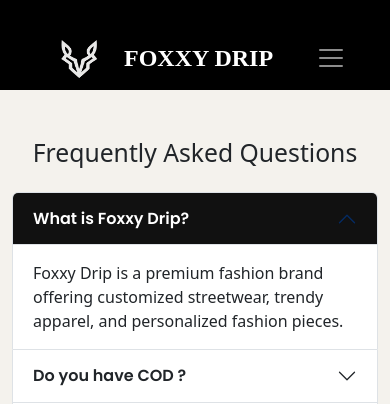
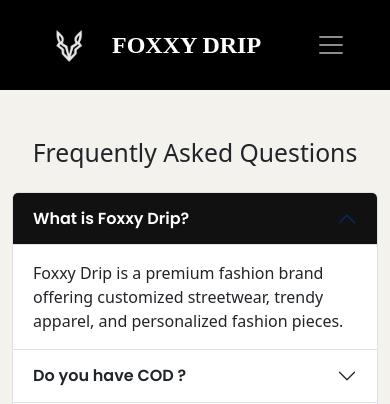
Before and after one commit to ArshGoel/Foxxy-Drip, a Django app: page /FAQ in a window 390 px wide. Shown: the top 404 px of the page. Run offline with Django 3.2, Linux system fonts and the light colour scheme; some web fonts are replaced.

Commit message:
responsive

```diff
--- a/Foxxy_Drip/settings.py
+++ b/Foxxy_Drip/settings.py
@@ -3,7 +3,7 @@
 BASE_DIR = os.path.dirname(os.path.dirname(os.path.abspath(__file__)))
 
 SECRET_KEY = 'x7qba81wr%o2d31pp_m(i*!pah(5&5)o)8h7oaybd&pixn!0ki'
-
+DEFAULT_AUTO_FIELD = 'django.db.models.BigAutoField'
 DEBUG = True
 
 ALLOWED_HOSTS = ["*"]
--- a/Services/templates/upload_product.html
+++ b/Services/templates/upload_product.html
@@ -34,13 +34,11 @@
         <input type="number" step="0.01" name="price" required><br><br>
 
         <label>Available Sizes:</label><br>
-        <input type="checkbox" name="available_sizes" value="XS"> Extra Small (XS)<br>
         <input type="checkbox" name="available_sizes" value="S"> Small (S)<br>
         <input type="checkbox" name="available_sizes" value="M"> Medium (M)<br>
         <input type="checkbox" name="available_sizes" value="L"> Large (L)<br>
         <input type="checkbox" name="available_sizes" value="XL"> Extra Large (XL)<br>
         <input type="checkbox" name="available_sizes" value="XXL"> Extra Extra Large (XXL)<br>
-        <input type="checkbox" name="available_sizes" value="XXXL"> Extra Extra Extra Large (XXXL)<br><br>
 
         <label>Color:</label><br>
         <input type="text" name="color" required><br><br>
--- a/static/css/base.css
+++ b/static/css/base.css
@@ -1,16 +1,30 @@
-body {
-    margin: 0;
-    padding: 0;
-    background-color: #f4f2ed;
-}
-
 .navbar {
-    height: 90px;
     background-color: #000;
     padding-left: 190px;
     padding-right: 190px;
     padding-top: 20px;
     padding-bottom: 20px;
+    min-height: 90px; /* Keeps desktop height but allows expansion */
+}
+
+/* Mobile adjustments */
+@media (max-width: 991.98px) {
+    .navbar {
+        padding-left: 20px;
+        padding-right: 20px;
+        padding-top: 10px;
+        padding-bottom: 10px;
+    }
+    .navbar-collapse {
+        position: static; /* Allows menu to push down content */
+        background-color: #000; /* So dropdown is visible on mobile */
+        padding-bottom: 10px;
+    }
+}
+body {
+    margin: 0;
+    padding: 0;
+    background-color: #f4f2ed;
 }
 
 .navbar-nav {
--- a/templates/base.html
+++ b/templates/base.html
@@ -22,26 +22,28 @@
 </head>
 
 <body class="d-flex flex-column min-vh-100">
+
     {% comment %} Navabar {% endcomment %}
     <nav class="navbar navbar-expand-lg navbar-dark bg-dark">
     <div class="container-fluid">
         <!-- Logo -->
-                <a class="navbar-brand" href="/">
-                    <img src="{% static 'images/logo-main.ico' %}" width="70" height="60" alt="Beast Logo">
+        <a class="navbar-brand d-flex align-items-center" href="/">
+            <img src="{% static 'images/logo-main.ico' %}" width="50" height="50" alt="Beast Logo" class="me-2">
             <span class="brand-text">FOXXY DRIP</span>
         </a>
+
         <!-- Mobile toggle button -->
         <button class="navbar-toggler" type="button" data-bs-toggle="collapse" data-bs-target="#navbarNav"
             aria-controls="navbarNav" aria-expanded="false" aria-label="Toggle navigation">
             <span class="navbar-toggler-icon"></span>
         </button>
 
-                <!-- Navbar links and actions -->
+        <!-- Navbar content -->
         <div class="collapse navbar-collapse" id="navbarNav">
             <!-- Center Nav Links -->
             <ul class="navbar-nav mx-auto mb-2 mb-lg-0 text-center">
                 <li class="nav-item">
-                            <a class="nav-link {% block homeactive %}{% endblock homeactive %}" aria-current="page" href="/">Home</a>
+                    <a class="nav-link {% block homeactive %}{% endblock homeactive %}" href="/">Home</a>
                 </li>
                 <li class="nav-item">
                     <a class="nav-link {% block shopactive %}{% endblock shopactive %}" href="/shop">Shop</a>
@@ -53,11 +55,11 @@
                 <li class="nav-item">
                     <a class="nav-link {% block customizationactive %}{% endblock customizationactive %}" href="/customize">Customize</a>
                 </li>
-                            {%endif%}
+                {% endif %}
             </ul>
 
             <!-- Right Buttons -->
-                        <div class="d-flex justify-content-center align-items-center gap-3 mt-3 mt-lg-0">
+            <div class="d-flex flex-column flex-lg-row align-items-center gap-3 mt-3 mt-lg-0">
                 {% if request.user.is_authenticated %}
                     <a href="/dash/wishlist" class="text-white fs-5 fav-hover">
                         <i class="bi bi-heart"></i>
@@ -75,7 +77,6 @@
         </div>
     </div>
 </nav>
-
         <!-- Auth Modal -->
         <div class="modal fade" id="authModal" tabindex="-1" aria-hidden="true" style="overflow: visible;">
         <div class="modal-dialog modal-lg modal-dialog-centered" style="max-width: 800px; overflow: visible;">
```
Lines whose indentation alone changed are shown as unchanged.
